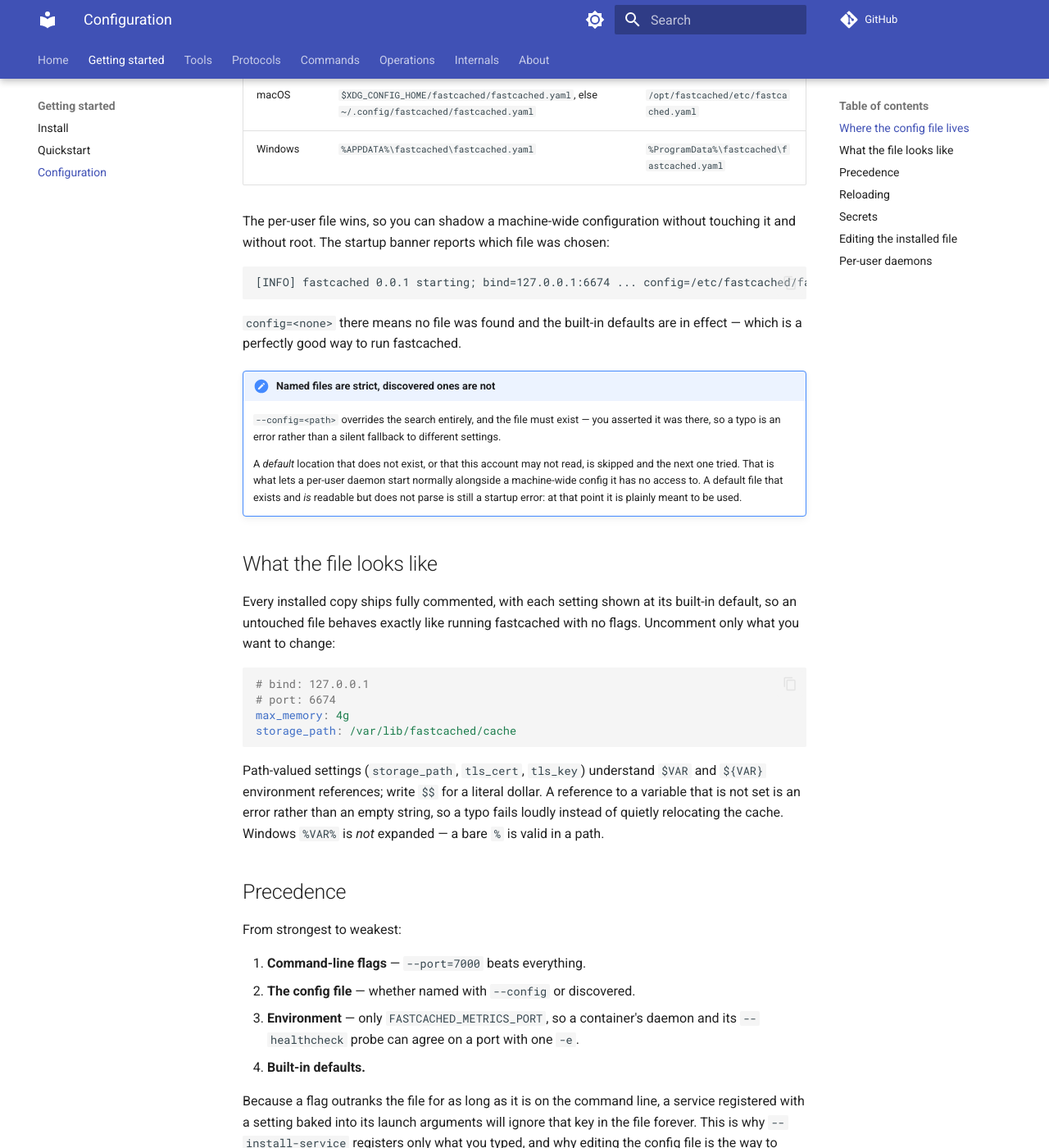
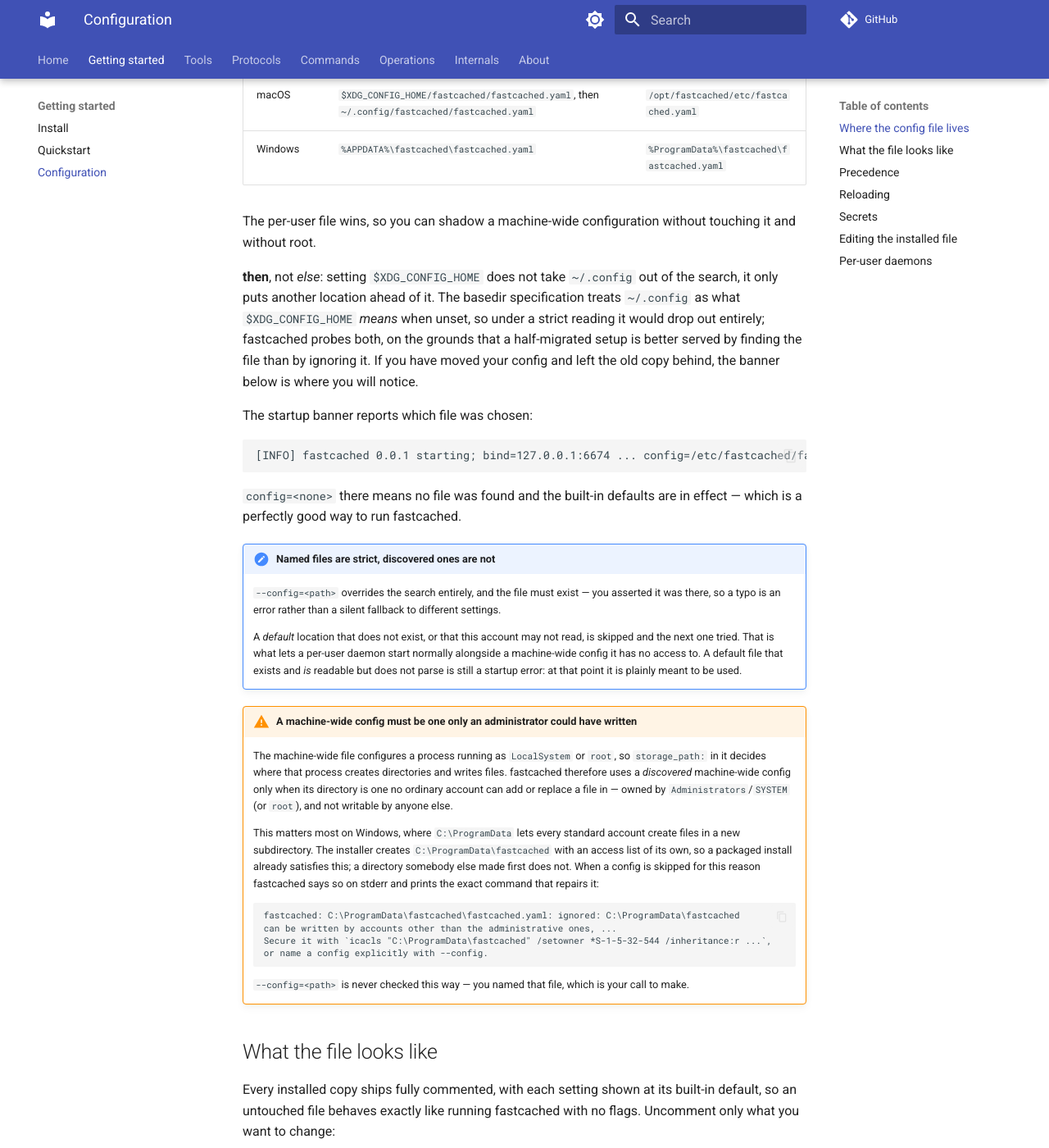
Before and after one commit to LASTRADA-Software/fastcached, an MkDocs documentation site: the page built from docs/getting-started/configuration.md, in a window 1280 px wide and 1400 px high, scrolled down 481 px. Shown: the whole window at 82% size. Built offline with MkDocs 1.6.1 and Material for MkDocs 9.7.7, drawn with Linux system fonts in a browser that asks for light colours; comment, search, counter and statistics services are not loaded; some of the changed text lies outside the part shown.

Commit message:
docs(config): say what the lookup does, and document the trust rule
Two rows in the candidate table implement "$XDG_CONFIG_HOME, *then*
~/.config" — the fallback is per file, not per variable — while the comment,
the header, the README and the configuration page all said "else", which is
the basedir specification's rule and a different one: under it, setting
$XDG_CONFIG_HOME takes ~/.config out of the search entirely. Probing both is
the friendlier reading of a half-migrated setup and is what most tools do, so
the wording moves to match the code rather than the other way round, and now
says plainly that it is a deviation and where an operator would notice it.

Also: the README promised "the first of these that exists" where the rule has
always been exists *and is readable*; the machine-wide trust rule this branch
adds is documented with the message and the repair command an operator would
actually see; and the Secrets section no longer gives POSIX-only advice for a
location that is now canonical on Windows, where %ProgramData% convention (and
the trust check) means the directory stays readable and a requirepass: written
there is readable by every local account unless the file's own entries are
tightened.

Signed-off-by: Christian Parpart <christian@parpart.family>

````diff
--- a/docs/getting-started/configuration.md
+++ b/docs/getting-started/configuration.md
@@ -13,12 +13,22 @@
 
 | Platform | Per-user | Machine-wide |
 |---|---|---|
-| Linux | `$XDG_CONFIG_HOME/fastcached/fastcached.yaml`, else `~/.config/fastcached/fastcached.yaml` | `/etc/fastcached/fastcached.yaml` |
-| macOS | `$XDG_CONFIG_HOME/fastcached/fastcached.yaml`, else `~/.config/fastcached/fastcached.yaml` | `/opt/fastcached/etc/fastcached.yaml` |
+| Linux | `$XDG_CONFIG_HOME/fastcached/fastcached.yaml`, then `~/.config/fastcached/fastcached.yaml` | `/etc/fastcached/fastcached.yaml` |
+| macOS | `$XDG_CONFIG_HOME/fastcached/fastcached.yaml`, then `~/.config/fastcached/fastcached.yaml` | `/opt/fastcached/etc/fastcached.yaml` |
 | Windows | `%APPDATA%\fastcached\fastcached.yaml` | `%ProgramData%\fastcached\fastcached.yaml` |
 
 The per-user file wins, so you can shadow a machine-wide configuration without
-touching it and without root. The startup banner reports which file was chosen:
+touching it and without root.
+
+**then**, not *else*: setting `$XDG_CONFIG_HOME` does not take `~/.config` out
+of the search, it only puts another location ahead of it. The basedir
+specification treats `~/.config` as what `$XDG_CONFIG_HOME` *means* when unset,
+so under a strict reading it would drop out entirely; fastcached probes both, on
+the grounds that a half-migrated setup is better served by finding the file than
+by ignoring it. If you have moved your config and left the old copy behind, the
+banner below is where you will notice.
+
+The startup banner reports which file was chosen:
 
 ```
 [INFO] fastcached 0.0.1 starting; bind=127.0.0.1:6674 ... config=/etc/fastcached/fastcached.yaml ...
@@ -38,6 +48,32 @@
     normally alongside a machine-wide config it has no access to. A default file
     that exists and *is* readable but does not parse is still a startup error:
     at that point it is plainly meant to be used.
+
+!!! warning "A machine-wide config must be one only an administrator could have written"
+
+    The machine-wide file configures a process running as `LocalSystem` or
+    `root`, so `storage_path:` in it decides where that process creates
+    directories and writes files. fastcached therefore uses a *discovered*
+    machine-wide config only when its directory is one no ordinary account can
+    add or replace a file in — owned by `Administrators`/`SYSTEM` (or `root`),
+    and not writable by anyone else.
+
+    This matters most on Windows, where `C:\ProgramData` lets every standard
+    account create files in a new subdirectory. The installer creates
+    `C:\ProgramData\fastcached` with an access list of its own, so a packaged
+    install already satisfies this; a directory somebody else made first does
+    not. When a config is skipped for this reason fastcached says so on stderr
+    and prints the exact command that repairs it:
+
+    ```
+    fastcached: C:\ProgramData\fastcached\fastcached.yaml: ignored: C:\ProgramData\fastcached
+    can be written by accounts other than the administrative ones, ...
+    Secure it with `icacls "C:\ProgramData\fastcached" /setowner *S-1-5-32-544 /inheritance:r ...`,
+    or name a config explicitly with --config.
+    ```
+
+    `--config=<path>` is never checked this way — you named that file, which is
+    your call to make.
 
 ## What the file looks like
 
@@ -92,9 +128,26 @@
 Keep `requirepass` in the config file, not on the command line: launch
 arguments are world-readable through the process table and through the service
 registration. `--install-service` refuses `--requirepass` outright for that
-reason. Give the file mode `0640` and make it readable by the account the
-service runs as — which is what the macOS installer does to
+reason.
+
+On **Linux and macOS**, give the file mode `0640` and make it readable by the
+account the service runs as — which is what the macOS installer does to
 `/opt/fastcached/etc/fastcached.yaml`.
+
+On **Windows** the shipped permissions are the other way round: the installer
+locks `C:\ProgramData\fastcached` so that only `SYSTEM` and `Administrators` can
+*write* it, but leaves `Users` able to read, which is the convention for
+`%ProgramData%` and what the daemon's own trust check requires. A `requirepass:`
+written there is therefore readable by every local account. If that matters,
+remove the read entry once the config is in place:
+
+```powershell
+icacls C:\ProgramData\fastcached\fastcached.yaml /inheritance:r `
+       /grant *S-1-5-18:F /grant *S-1-5-32-544:F
+```
+
+The daemon runs as `LocalSystem`, so it keeps its access; only the directory,
+not the file, has to stay readable for the trust check.
 
 ## Editing the installed file
 
````
Also changed, not shown: AGENT.md (+26 -1 lines), README.md (+6 -4 lines), 3 other files.
